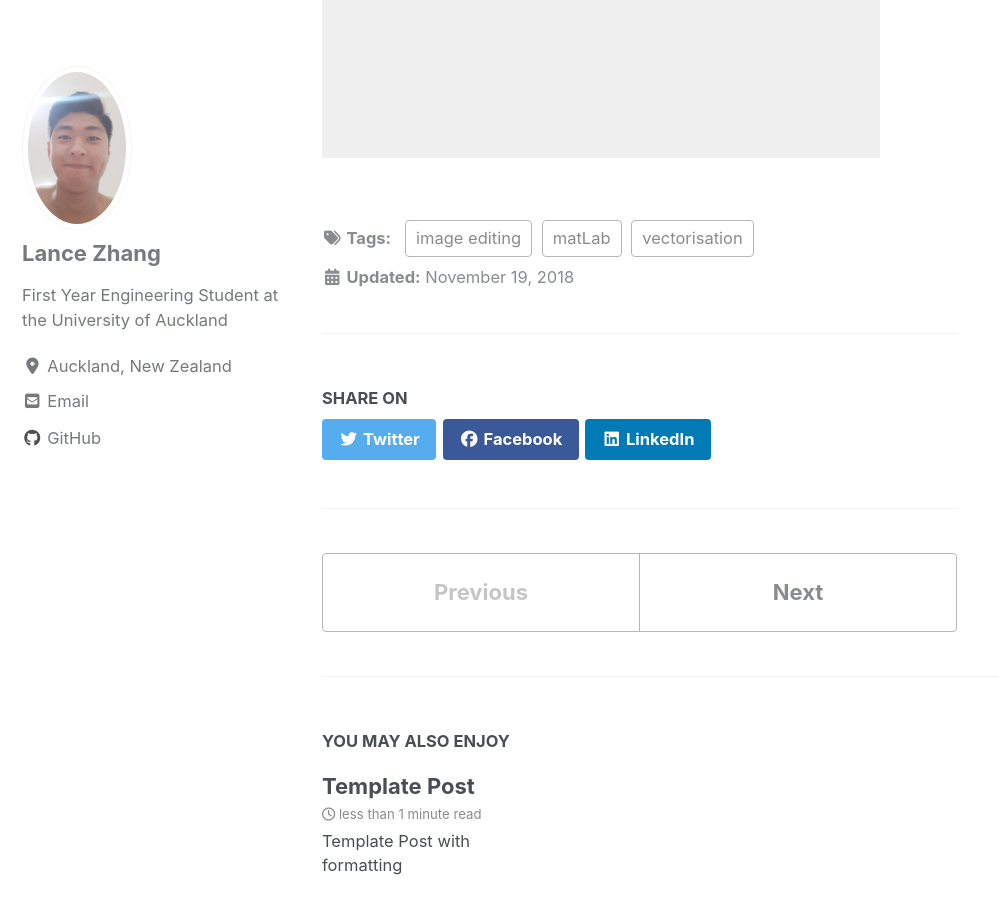
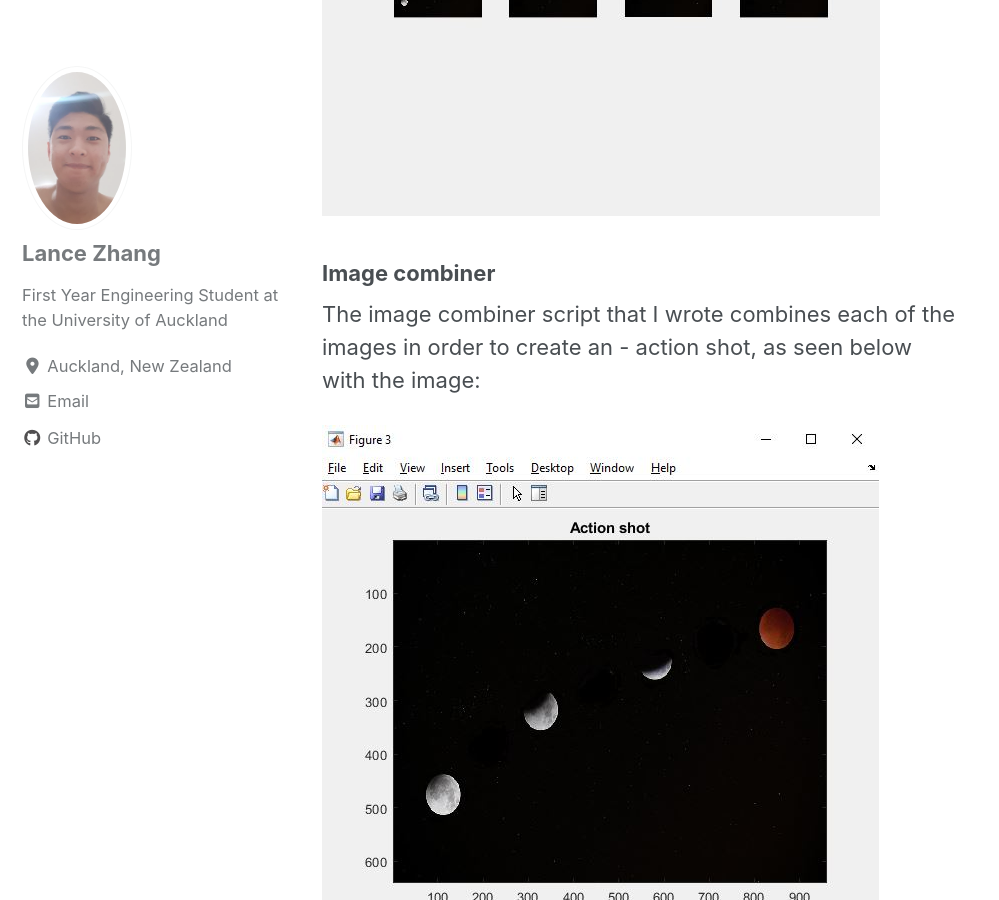
Before and after one commit to lancelancezhang/lancelancezhang.github.io, a Jekyll site: the page built from _posts/2019-11-19-MatlabImageEditor.md, in a window 1280 px wide and 900 px high, scrolled down 781 px. Shown: the whole window, without its empty margins (0-999 px from the left). Built offline with Jekyll 4.4.1, drawn with Linux system fonts in a browser that asks for light colours; cached includes are drawn as plain includes; nearby versions of some CDN libraries.

Commit message:
changing the image on the newest post and experimenting with formatting

```diff
--- a/_posts/2019-11-19-MatlabImageEditor.md
+++ b/_posts/2019-11-19-MatlabImageEditor.md
@@ -6,10 +6,16 @@ header:
 excerpt: "Image Combiner and Remover using matLab"
 ---
 
-# Project Outline
+## Project Outline
 
 This image combiner and remover was my project as part of my first year engineering paper ENGGEN 131.
 
 An example of its functions can be seen in the images below:
 
-<img src="{{ site.url }}{{ site.baseurl }}/images/Matlab Project/Overview.jpg" alt="This is an example of the three images that are chosen to be edited">
+<img src="{{ site.url }}{{ site.baseurl }}/images/MatlabProject/Overview.jpg" alt="This is an example of the three images that are chosen to be edited">
+
+### Image combiner
+
+The image combiner script that I wrote combines each of the images in order to create an - action shot, as seen below with the image:
+
+<img src="{{ site.url }}{{ site.baseurl }}/images/MatlabProject/Action Shot.jpg" alt="">
```
Also changed, not shown: images/MatlabProject/Action Shot.JPG (renamed from images/Matlab Project/Action Shot.JPG), images/MatlabProject/Action Shot2.JPG (renamed from images/Matlab Project/Action Shot2.JPG), images/MatlabProject/Overview 2.JPG (renamed from images/Matlab Project/Overview 2.JPG), images/MatlabProject/Overview.JPG (renamed from images/Matlab Project/Overview.JPG), images/MatlabProject/Remove Action 2.JPG (renamed from images/Matlab Project/Remove Action 2.JPG), images/MatlabProject/Remove Action.JPG (renamed from images/Matlab Project/Remove Action.JPG).
